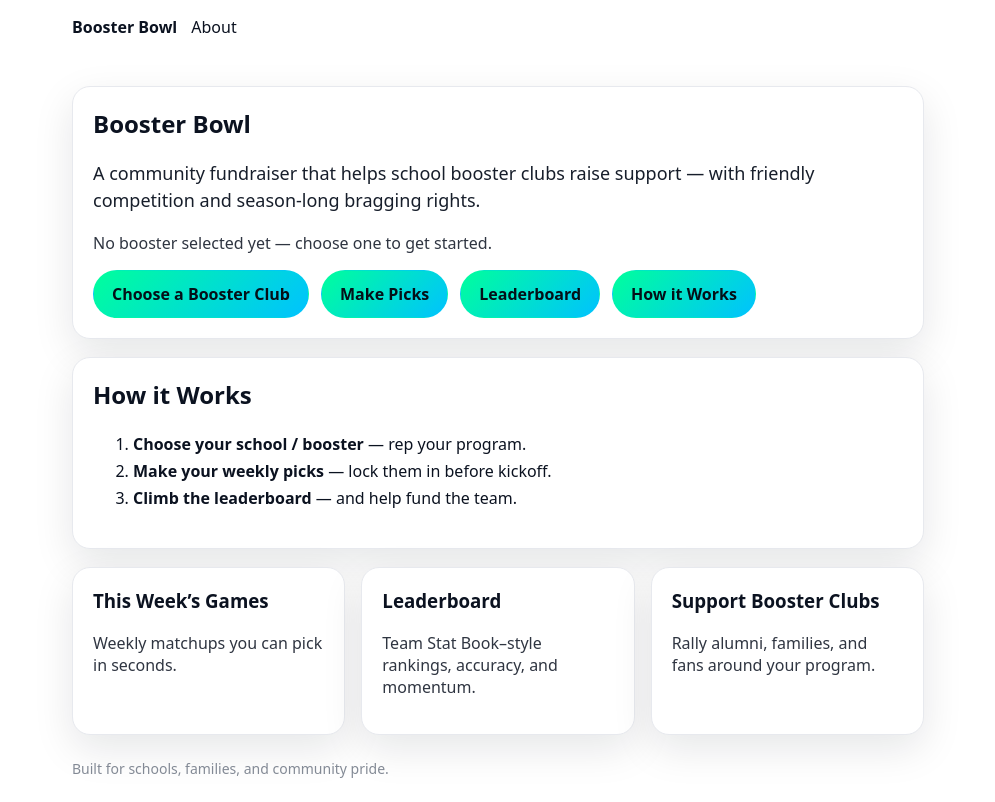
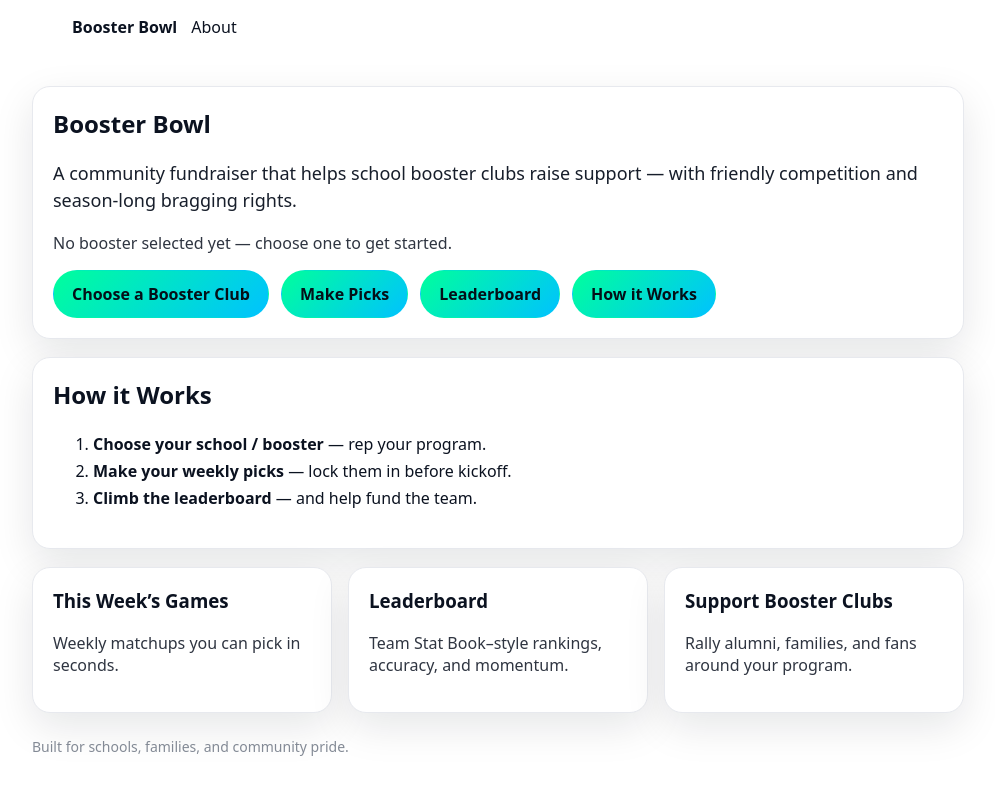
Before and after one commit to Rloney86/booster-bowl, a Next.js app: page / in a window 1280 px wide. Shown: the whole page, without its empty margins (142-1137 px from the left). Built offline with nearby package versions, Linux system fonts and the light colour scheme.

Commit message:
Refactor index.js for improved layout and styling
Updated the main section styling and added a hero section.

```diff
--- a/pages/index.js
+++ b/pages/index.js
@@ -1,3 +1,11 @@
+<section className="hero">
+  <div className="kicker"><span className="kicker-dot"></span> FUNDRAISE LIKE IT’S 2025</div>
+  <h1 className="h1"><span className="grad-text">Booster Bowl</span></h1>
+  <p className="lede">
+    A booster-first fundraiser that rallies your community — with friendly competition and season-long bragging rights.
+  </p>
+</section>
+
 import Link from "next/link";
 import { useEffect, useState } from "react";
 
@@ -14,7 +22,8 @@ export default function Home() {
   }, []);
 
   return (
-    <main style={{ maxWidth: 900, margin: "0 auto", padding: 24 }}>
+    <main className="container">
+
       {/* HERO */}
       <section className="card" style={{ marginTop: 24 }}>
         <h1 style={{ marginTop: 0 }}>Booster Bowl</h1>
```
